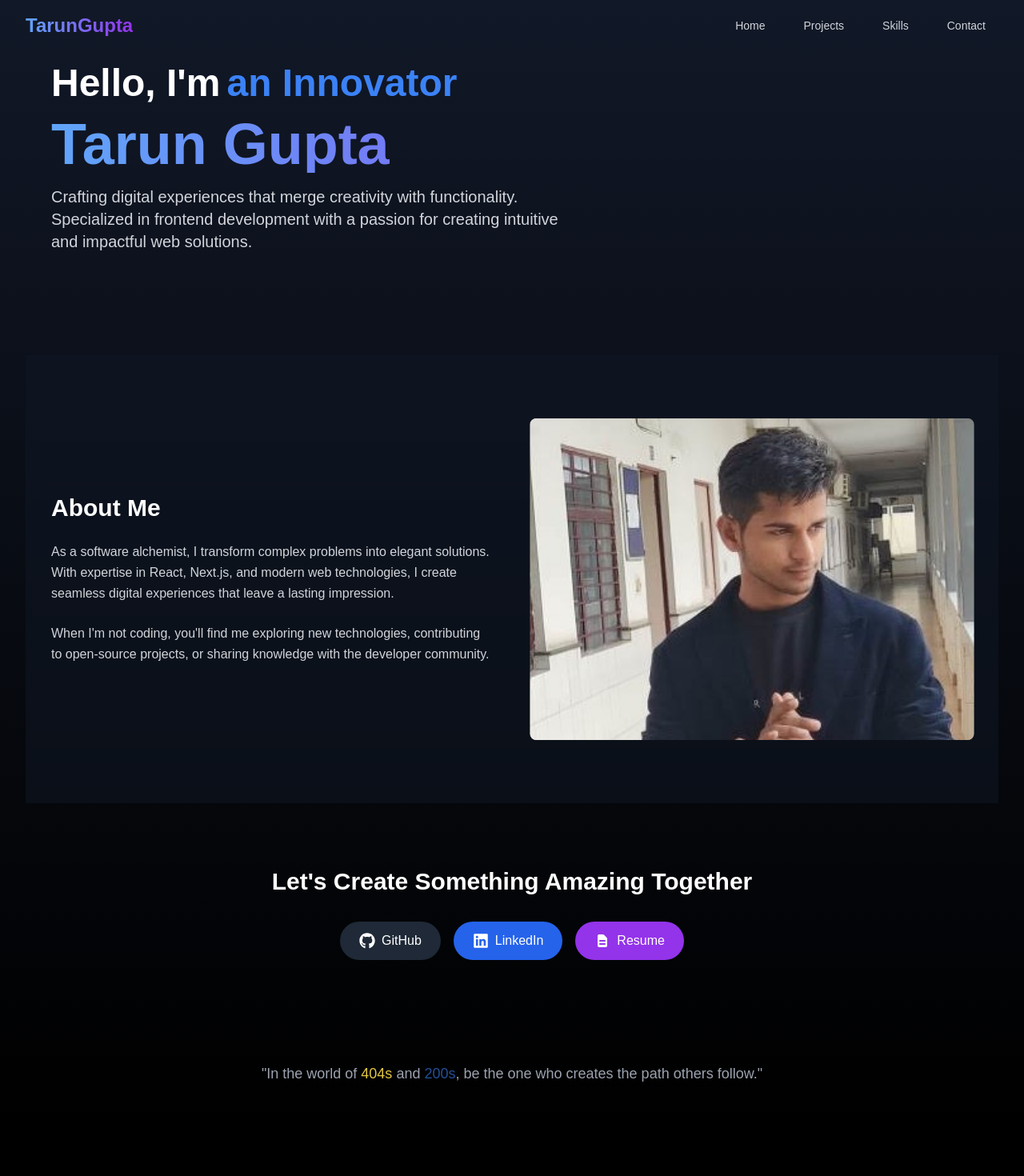
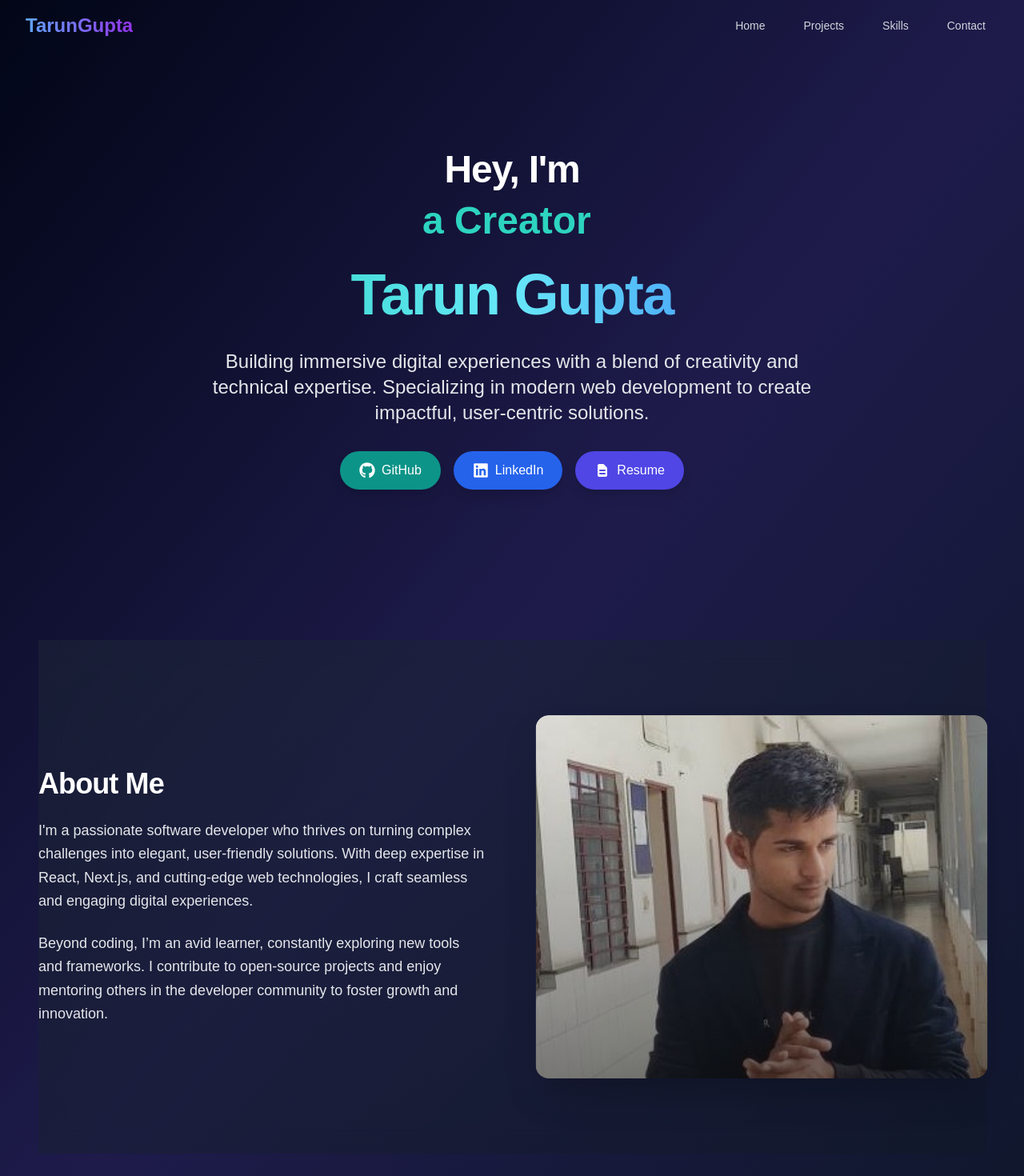
Before and after one commit to TarunGupta2602/TarunGupta, a Next.js app: page / in a window 1280 px wide. Shown: the top 1470 px of the page at 80% size. Before the commit the page ends 1404 px from the top, so only its background shows below. Built offline with nearby package versions, Linux system fonts and the light colour scheme.

Commit message:
Update page.js

```diff
--- a/app/page.js
+++ b/app/page.js
@@ -1,4 +1,3 @@
-
 
 "use client";
 import { TypeAnimation } from 'react-type-animation';
@@ -10,17 +9,16 @@ import { HiDocumentText } from 'react-icons/hi';
 
 const Home = () => {
   const fadeInUp = {
-    initial: { opacity: 0, y: 20 },
+    initial: { opacity: 0, y: 30 },
     animate: { opacity: 1, y: 0 },
-    transition: { duration: 0.6 }
+    transition: { duration: 0.7, ease: "easeOut" }
   };
-
 
   const staggerContainer = {
     initial: {},
     animate: {
       transition: {
-        staggerChildren: 0.1
+        staggerChildren: 0.15
       }
     }
   };
@@ -28,15 +26,15 @@ const Home = () => {
   const slideInFromLeft = {
     initial: { x: -100, opacity: 0 },
     animate: { x: 0, opacity: 1 },
-    transition: { duration: 0.8, type: "spring", bounce: 0.4 }
+    transition: { duration: 0.9, type: "spring", bounce: 0.3 }
   };
 
   const pulseAnimation = {
     initial: { scale: 1 },
     animate: {
-      scale: [1, 1.02, 1],
+      scale: [1, 1.03, 1],
       transition: {
-        duration: 2,
+        duration: 1.5,
         repeat: Infinity,
         ease: "easeInOut"
       }
@@ -45,25 +43,25 @@ const Home = () => {
 
   return (
     <motion.div
-      className="min-h-screen bg-gradient-to-b from-gray-900 to-black text-white px-4 sm:px-6 lg:px-8"
+      className="min-h-screen bg-gradient-to-br from-slate-950 via-indigo-950 to-slate-900 text-white px-4 sm:px-8 lg:px-12"
       initial={{ opacity: 0 }}
       animate={{ opacity: 1 }}
-      transition={{ duration: 0.8 }}
+      transition={{ duration: 1 }}
     >
-      {/* Hero Section with enhanced animations */}
-      <section className="pt-20 pb-32 max-w-6xl mx-auto">
+      {/* Hero Section */}
+      <section className="min-h-screen flex items-center justify-center py-20 max-w-7xl mx-auto">
         <motion.div
-          className="space-y-4"
+          className="text-center space-y-8"
           variants={staggerContainer}
           initial="initial"
           animate="animate"
         >
           <motion.div
-            className="flex items-center space-x-2"
+            className="flex flex-col items-center space-y-4"
             variants={fadeInUp}
           >
-            <span className="text-3xl sm:text-4xl md:text-5xl font-bold">
-              Hello, I&apos;m
+            <span className="text-3xl sm:text-4xl md:text-5xl font-extrabold tracking-tight">
+              Hey, I'm
             </span>
             <TypeAnimation
               sequence={[
@@ -71,129 +69,48 @@ const Home = () => {
                 1000,
                 'a Problem Solver',
                 1000,
-                'an Innovator',
+                'a Creator',
                 1000,
               ]}
               wrapper="span"
               speed={50}
-              className="text-3xl sm:text-4xl md:text-5xl font-bold text-blue-500"
+              className="text-3xl sm:text-4xl md:text-5xl font-extrabold text-teal-400"
               repeat={Infinity}
             />
           </motion.div>
 
           <motion.h1
-            className="text-5xl sm:text-6xl md:text-7xl font-bold text-transparent bg-clip-text bg-gradient-to-r from-blue-400 to-purple-600"
+            className="text-5xl sm:text-6xl md:text-7xl font-extrabold tracking-tight bg-clip-text text-transparent bg-gradient-to-r from-teal-400 via-cyan-300 to-blue-500"
             variants={slideInFromLeft}
             whileHover={{
-              scale: 1.05,
-              textShadow: "0 0 8px rgb(59, 130, 246)",
-              transition: { duration: 0.2 }
+              scale: 1.03,
+              textShadow: "0 0 10px rgba(45, 212, 191, 0.8)",
+              transition: { duration: 0.3 }
             }}
           >
             Tarun Gupta
           </motion.h1>
 
           <motion.p
-            className="text-lg sm:text-xl text-gray-300 max-w-2xl"
-            initial={{ y: 20, opacity: 0 }}
-            animate={{ y: 0, opacity: 1 }}
-            transition={{ duration: 0.8, delay: 0.4 }}
+            className="text-lg sm:text-xl md:text-2xl text-gray-200 max-w-3xl mx-auto leading-relaxed"
+            variants={fadeInUp}
           >
-            Crafting digital experiences that merge creativity with functionality.
-            Specialized in frontend development with a passion for creating
-            intuitive and impactful web solutions.
+            Building immersive digital experiences with a blend of creativity and technical expertise. Specializing in modern web development to create impactful, user-centric solutions.
           </motion.p>
-        </motion.div>
-      </section>
 
-      {/* About Section with enhanced animations */}
-      <motion.section
-        className="py-20 bg-gray-900/50 backdrop-blur-sm"
-        initial={{ opacity: 0 }}
-        whileInView={{ opacity: 1 }}
-        viewport={{ once: true }}
-        transition={{ duration: 1 }}
-      >
-        <div className="max-w-6xl mx-auto grid md:grid-cols-2 gap-12 items-center">
           <motion.div
-            className="space-y-6"
+            className="flex flex-wrap justify-center gap-4 mt-8"
             variants={staggerContainer}
             initial="initial"
-            whileInView="animate"
-            viewport={{ once: true }}
-          >
-            <motion.h2
-              className="text-3xl font-bold"
-              variants={slideInFromLeft}
-              whileHover={{ scale: 1.05 }}
-            >
-              About Me
-            </motion.h2>
-            <p className="text-gray-300 leading-relaxed">
-              As a software alchemist, I transform complex problems into elegant solutions.
-              With expertise in React, Next.js, and modern web technologies, I create
-              seamless digital experiences that leave a lasting impression.
-            </p>
-            <p className="text-gray-300 leading-relaxed">
-              When I&apos;m not coding, you&apos;ll find me exploring new technologies,
-              contributing to open-source projects, or sharing knowledge with the
-              developer community.
-            </p>
-          </motion.div>
-
-          <motion.div
-            className="relative h-[400px] rounded-lg overflow-hidden"
-            variants={pulseAnimation}
-            initial="initial"
             animate="animate"
-            whileHover={{ scale: 1.05 }}
-          >
-            <Image
-              src="/new.jpg"
-              alt="Profile"
-              fill
-              className="object-cover rounded-lg"
-            />
-          </motion.div>
-        </div>
-      </motion.section>
-
-      {/* CTA Section with enhanced animations */}
-      <section className="py-20">
-        <motion.div
-          className="max-w-6xl mx-auto text-center space-y-8"
-          initial={{ opacity: 0, y: 20 }}
-          whileInView={{ opacity: 1, y: 0 }}
-          viewport={{ once: true }}
-          transition={{ duration: 0.8 }}
-        >
-          <motion.h2
-            className="text-3xl font-bold"
-            whileHover={{
-              scale: 1.05,
-              color: "#60A5FA",
-              transition: { duration: 0.2 }
-            }}
-          >
-            Let&apos;s Create Something Amazing Together
-          </motion.h2>
-
-          <motion.div
-            className="flex flex-wrap justify-center gap-4"
-            variants={staggerContainer}
-            initial="initial"
-            whileInView="animate"
-            viewport={{ once: true }}
           >
             <motion.a
               href="https://github.com/TarunGupta2602"
               target="_blank"
               rel="noopener noreferrer"
-              className="flex items-center space-x-2 px-6 py-3 bg-gray-800 rounded-full hover:bg-gray-700 transition-all"
-              whileHover={{
-                scale: 1.1,
-                boxShadow: "0 0 15px rgba(59, 130, 246, 0.5)"
-              }}
+              className="flex items-center space-x-2 px-6 py-3 bg-teal-600 rounded-full hover:bg-teal-700 transition-all shadow-lg"
+              variants={fadeInUp}
+              whileHover={{ scale: 1.1, boxShadow: "0 0 20px rgba(45, 212, 191, 0.6)" }}
               whileTap={{ scale: 0.95 }}
             >
               <FaGithub className="text-xl" />
@@ -204,8 +121,9 @@ const Home = () => {
               href="https://www.linkedin.com/in/tarun2606/"
               target="_blank"
               rel="noopener noreferrer"
-              className="flex items-center space-x-2 px-6 py-3 bg-blue-600 rounded-full hover:bg-blue-700 transition-colors"
-              whileHover={{ scale: 1.05 }}
+              className="flex items-center space-x-2 px-6 py-3 bg-blue-600 rounded-full hover:bg-blue-700 transition-all shadow-lg"
+              variants={fadeInUp}
+              whileHover={{ scale: 1.1, boxShadow: "0 0 20px rgba(59, 130, 246, 0.6)" }}
               whileTap={{ scale: 0.95 }}
             >
               <FaLinkedin className="text-xl" />
@@ -216,8 +134,9 @@ const Home = () => {
               href="https://docs.google.com/document/d/1NcZZfxJ7LGEV5P-tFt8nkQuyHkOCvuLT/edit?usp=sharing&ouid=112404319985495156886&rtpof=true&sd=true"
               target="_blank"
               rel="noopener noreferrer"
-              className="flex items-center space-x-2 px-6 py-3 bg-purple-600 rounded-full hover:bg-purple-700 transition-colors"
-              whileHover={{ scale: 1.05 }}
+              className="flex items-center space-x-2 px-6 py-3 bg-indigo-600 rounded-full hover:bg-indigo-700 transition-all shadow-lg"
+              variants={fadeInUp}
+              whileHover={{ scale: 1.1, boxShadow: "0 0 20px rgba(99, 102, 241, 0.6)" }}
               whileTap={{ scale: 0.95 }}
             >
               <HiDocumentText className="text-xl" />
@@ -227,35 +146,90 @@ const Home = () => {
         </motion.div>
       </section>
 
-      {/* Footer Quote with enhanced animation */}
+      {/* About Section */}
+      <motion.section
+        className="py-24 bg-gradient-to-br from-gray-800/50 to-gray-900/50 backdrop-blur-lg"
+        initial={{ opacity: 0 }}
+        whileInView={{ opacity: 1 }}
+        viewport={{ once: true }}
+        transition={{ duration: 1.2 }}
+      >
+        <div className="max-w-7xl mx-auto grid md:grid-cols-2 gap-16 items-center">
+          <motion.div
+            className="space-y-6"
+            variants={staggerContainer}
+            initial="initial"
+            whileInView="animate"
+            viewport={{ once: true }}
+          >
+            <motion.h2
+              className="text-4xl font-extrabold tracking-tight"
+              variants={slideInFromLeft}
+              whileHover={{ scale: 1.03, color: "#2DD4BF" }}
+            >
+              About Me
+            </motion.h2>
+            <motion.p
+              className="text-lg text-gray-200 leading-relaxed"
+              variants={fadeInUp}
+            >
+              I'm a passionate software developer who thrives on turning complex challenges into elegant, user-friendly solutions. With deep expertise in React, Next.js, and cutting-edge web technologies, I craft seamless and engaging digital experiences.
+            </motion.p>
+            <motion.p
+              className="text-lg text-gray-200 leading-relaxed"
+              variants={fadeInUp}
+            >
+              Beyond coding, I’m an avid learner, constantly exploring new tools and frameworks. I contribute to open-source projects and enjoy mentoring others in the developer community to foster growth and innovation.
+            </motion.p>
+          </motion.div>
+
+          <motion.div
+            className="relative h-[450px] rounded-2xl overflow-hidden shadow-2xl"
+            variants={pulseAnimation}
+            initial="initial"
+            animate="animate"
+            whileHover={{ scale: 1.03 }}
+          >
+            <Image
+              src="/new.jpg"
+              alt="Profile"
+              fill
+              className="object-cover rounded-2xl"
+            />
+            <div className="absolute inset-0 bg-gradient-to-t from-black/50 to-transparent" />
+          </motion.div>
+        </div>
+      </motion.section>
+
+      {/* Footer Quote */}
       <motion.footer
-        className="py-12 text-center"
-        initial={{ opacity: 0, y: 20 }}
+        className="py-16 text-center"
+        initial={{ opacity: 0, y: 30 }}
         whileInView={{ opacity: 1, y: 0 }}
         viewport={{ once: true }}
-        transition={{ duration: 0.8 }}
+        transition={{ duration: 0.9 }}
       >
         <motion.p
-          className="text-lg font-medium text-gray-400"
+          className="text-xl font-medium text-gray-300 max-w-3xl mx-auto"
           whileHover={{
-            scale: 1.05,
-            transition: { duration: 0.2 }
+            scale: 1.03,
+            transition: { duration: 0.3 }
           }}
         >
-          &quot;In the world of <motion.span
-            className="text-yellow-300"
+          "In a world of <motion.span
+            className="text-teal-400 font-semibold"
             animate={{
-              opacity: [1, 0.5, 1],
-              transition: { duration: 2, repeat: Infinity }
+              opacity: [1, 0.6, 1],
+              transition: { duration: 2.5, repeat: Infinity }
             }}
-          >404s</motion.span> and <motion.span
-            className="text-blue-500"
+          >code</motion.span> and <motion.span
+            className="text-cyan-400 font-semibold"
             animate={{
-              opacity: [1, 0.5, 1],
-              transition: { duration: 2, repeat: Infinity, delay: 1 }
+              opacity: [1, 0.6, 1],
+              transition: { duration: 2.5, repeat: Infinity, delay: 1.2 }
             }}
-          >200s</motion.span>,
-          be the one who creates the path others follow.&quot;
+          >creativity</motion.span>,
+          I build the bridges that connect ideas to reality."
         </motion.p>
       </motion.footer>
     </motion.div>
@@ -263,3 +237,266 @@ const Home = () => {
 }
 
 export default Home;
+// "use client";
+// import { TypeAnimation } from 'react-type-animation';
+// import { motion } from 'framer-motion';
+// import React from 'react';
+// import Image from 'next/image';
+// import { FaGithub, FaLinkedin } from 'react-icons/fa';
+// import { HiDocumentText } from 'react-icons/hi';
+
+// const Home = () => {
+//   const fadeInUp = {
+//     initial: { opacity: 0, y: 20 },
+//     animate: { opacity: 1, y: 0 },
+//     transition: { duration: 0.6 }
+//   };
+
+
+//   const staggerContainer = {
+//     initial: {},
+//     animate: {
+//       transition: {
+//         staggerChildren: 0.1
+//       }
+//     }
+//   };
+
+//   const slideInFromLeft = {
+//     initial: { x: -100, opacity: 0 },
+//     animate: { x: 0, opacity: 1 },
+//     transition: { duration: 0.8, type: "spring", bounce: 0.4 }
+//   };
+
+//   const pulseAnimation = {
+//     initial: { scale: 1 },
+//     animate: {
+//       scale: [1, 1.02, 1],
+//       transition: {
+//         duration: 2,
+//         repeat: Infinity,
+//         ease: "easeInOut"
+//       }
+//     }
+//   };
+
+//   return (
+//     <motion.div
+//       className="min-h-screen bg-gradient-to-b from-gray-900 to-black text-white px-4 sm:px-6 lg:px-8"
+//       initial={{ opacity: 0 }}
+//       animate={{ opacity: 1 }}
+//       transition={{ duration: 0.8 }}
+//     >
+//       {/* Hero Section with enhanced animations */}
+//       <section className="pt-20 pb-32 max-w-6xl mx-auto">
+//         <motion.div
+//           className="space-y-4"
+//           variants={staggerContainer}
+//           initial="initial"
+//           animate="animate"
+//         >
+//           <motion.div
+//             className="flex items-center space-x-2"
+//             variants={fadeInUp}
+//           >
+//             <span className="text-3xl sm:text-4xl md:text-5xl font-bold">
+//               Hello, I&apos;m
+//             </span>
+//             <TypeAnimation
+//               sequence={[
+//                 'a Developer',
+//                 1000,
+//                 'a Problem Solver',
+//                 1000,
+//                 'an Innovator',
+//                 1000,
+//               ]}
+//               wrapper="span"
+//               speed={50}
+//               className="text-3xl sm:text-4xl md:text-5xl font-bold text-blue-500"
+//               repeat={Infinity}
+//             />
+//           </motion.div>
+
+//           <motion.h1
+//             className="text-5xl sm:text-6xl md:text-7xl font-bold text-transparent bg-clip-text bg-gradient-to-r from-blue-400 to-purple-600"
+//             variants={slideInFromLeft}
+//             whileHover={{
+//               scale: 1.05,
+//               textShadow: "0 0 8px rgb(59, 130, 246)",
+//               transition: { duration: 0.2 }
+//             }}
+//           >
+//             Tarun Gupta
+//           </motion.h1>
+
+//           <motion.p
+//             className="text-lg sm:text-xl text-gray-300 max-w-2xl"
+//             initial={{ y: 20, opacity: 0 }}
+//             animate={{ y: 0, opacity: 1 }}
+//             transition={{ duration: 0.8, delay: 0.4 }}
+//           >
+//             Crafting digital experiences that merge creativity with functionality.
+//             Specialized in frontend development with a passion for creating
+//             intuitive and impactful web solutions.
+//           </motion.p>
+//         </motion.div>
+//       </section>
+
+//       {/* About Section with enhanced animations */}
+//       <motion.section
+//         className="py-20 bg-gray-900/50 backdrop-blur-sm"
+//         initial={{ opacity: 0 }}
+//         whileInView={{ opacity: 1 }}
+//         viewport={{ once: true }}
+//         transition={{ duration: 1 }}
+//       >
+//         <div className="max-w-6xl mx-auto grid md:grid-cols-2 gap-12 items-center">
+//           <motion.div
+//             className="space-y-6"
+//             variants={staggerContainer}
+//             initial="initial"
+//             whileInView="animate"
+//             viewport={{ once: true }}
+//           >
+//             <motion.h2
+//               className="text-3xl font-bold"
+//               variants={slideInFromLeft}
+//               whileHover={{ scale: 1.05 }}
+//             >
+//               About Me
+//             </motion.h2>
+//             <p className="text-gray-300 leading-relaxed">
+//               As a software alchemist, I transform complex problems into elegant solutions.
+//               With expertise in React, Next.js, and modern web technologies, I create
+//               seamless digital experiences that leave a lasting impression.
+//             </p>
+//             <p className="text-gray-300 leading-relaxed">
+//               When I&apos;m not coding, you&apos;ll find me exploring new technologies,
+//               contributing to open-source projects, or sharing knowledge with the
+//               developer community.
+//             </p>
+//           </motion.div>
+
+//           <motion.div
+//             className="relative h-[400px] rounded-lg overflow-hidden"
+//             variants={pulseAnimation}
+//             initial="initial"
+//             animate="animate"
+//             whileHover={{ scale: 1.05 }}
+//           >
+//             <Image
+//               src="/new.jpg"
+//               alt="Profile"
+//               fill
+//               className="object-cover rounded-lg"
+//             />
+//           </motion.div>
+//         </div>
+//       </motion.section>
+
+//       {/* CTA Section with enhanced animations */}
+//       <section className="py-20">
+//         <motion.div
+//           className="max-w-6xl mx-auto text-center space-y-8"
+//           initial={{ opacity: 0, y: 20 }}
+//           whileInView={{ opacity: 1, y: 0 }}
+//           viewport={{ once: true }}
+//           transition={{ duration: 0.8 }}
+//         >
+//           <motion.h2
+//             className="text-3xl font-bold"
+//             whileHover={{
+//               scale: 1.05,
+//               color: "#60A5FA",
+//               transition: { duration: 0.2 }
+//             }}
+//           >
+//             Let&apos;s Create Something Amazing Together
+//           </motion.h2>
+
+//           <motion.div
+//             className="flex flex-wrap justify-center gap-4"
+//             variants={staggerContainer}
+//             initial="initial"
+//             whileInView="animate"
+//             viewport={{ once: true }}
+//           >
+//             <motion.a
+//               href="https://github.com/TarunGupta2602"
+//               target="_blank"
+//               rel="noopener noreferrer"
+//               className="flex items-center space-x-2 px-6 py-3 bg-gray-800 rounded-full hover:bg-gray-700 transition-all"
+//               whileHover={{
+//                 scale: 1.1,
+//                 boxShadow: "0 0 15px rgba(59, 130, 246, 0.5)"
+//               }}
+//               whileTap={{ scale: 0.95 }}
+//             >
+//               <FaGithub className="text-xl" />
+//               <span>GitHub</span>
+//             </motion.a>
+
+//             <motion.a
+//               href="https://www.linkedin.com/in/tarun2606/"
+//               target="_blank"
+//               rel="noopener noreferrer"
+//               className="flex items-center space-x-2 px-6 py-3 bg-blue-600 rounded-full hover:bg-blue-700 transition-colors"
+//               whileHover={{ scale: 1.05 }}
+//               whileTap={{ scale: 0.95 }}
+//             >
+//               <FaLinkedin className="text-xl" />
+//               <span>LinkedIn</span>
+//             </motion.a>
+
+//             <motion.a
+//               href="https://docs.google.com/document/d/1NcZZfxJ7LGEV5P-tFt8nkQuyHkOCvuLT/edit?usp=sharing&ouid=112404319985495156886&rtpof=true&sd=true"
+//               target="_blank"
+//               rel="noopener noreferrer"
+//               className="flex items-center space-x-2 px-6 py-3 bg-purple-600 rounded-full hover:bg-purple-700 transition-colors"
+//               whileHover={{ scale: 1.05 }}
+//               whileTap={{ scale: 0.95 }}
+//             >
+//               <HiDocumentText className="text-xl" />
+//               <span>Resume</span>
+//             </motion.a>
+//           </motion.div>
+//         </motion.div>
+//       </section>
+
+//       {/* Footer Quote with enhanced animation */}
+//       <motion.footer
+//         className="py-12 text-center"
+//         initial={{ opacity: 0, y: 20 }}
+//         whileInView={{ opacity: 1, y: 0 }}
+//         viewport={{ once: true }}
+//         transition={{ duration: 0.8 }}
+//       >
+//         <motion.p
+//           className="text-lg font-medium text-gray-400"
+//           whileHover={{
+//             scale: 1.05,
+//             transition: { duration: 0.2 }
+//           }}
+//         >
+//           &quot;In the world of <motion.span
+//             className="text-yellow-300"
+//             animate={{
+//               opacity: [1, 0.5, 1],
+//               transition: { duration: 2, repeat: Infinity }
+//             }}
+//           >404s</motion.span> and <motion.span
+//             className="text-blue-500"
+//             animate={{
+//               opacity: [1, 0.5, 1],
+//               transition: { duration: 2, repeat: Infinity, delay: 1 }
+//             }}
+//           >200s</motion.span>,
+//           be the one who creates the path others follow.&quot;
+//         </motion.p>
+//       </motion.footer>
+//     </motion.div>
+//   );
+// }
+
+// export default Home;
```
